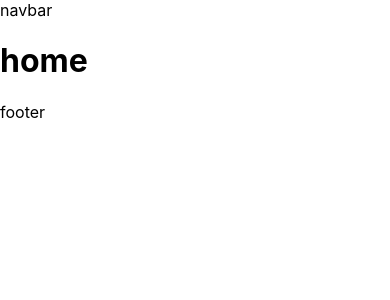
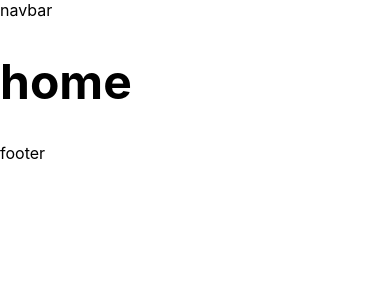
Before and after one commit to BrandonWidjaja/IT-Project, a React (Create React App) app in the folder client/: page / in a window 390 px wide. Shown: the top 300 px of the page. Built offline with nearby package versions, Linux system fonts and the light colour scheme.

Commit message:
root style added

```diff
--- a/client/src/App.css
+++ b/client/src/App.css
@@ -0,0 +1,41 @@
+html {
+    height: 100%;
+}
+
+body {
+    margin: 0;
+    height: 100%;
+}
+
+h1 {
+    font-size: 2rem;
+}
+
+h2 {
+    font-size: 1.5rem;
+}
+
+p {
+    font-size: 1rem;
+}
+
+.color_theme {
+    --dark-primary: #EAE3D2;
+    --light-primary: #F9F5EB;
+    --dark-secondary: #1C3879;
+    --light-secondary: #607EAA;
+}
+
+@media screen and (max-width: 1000px) {
+    h1 {
+        font-size: 3rem;
+    }
+
+    h2 {
+        font-size: 2rem;
+    }
+
+    p {
+        font-size: 1.5rem;
+    }
+}
```
